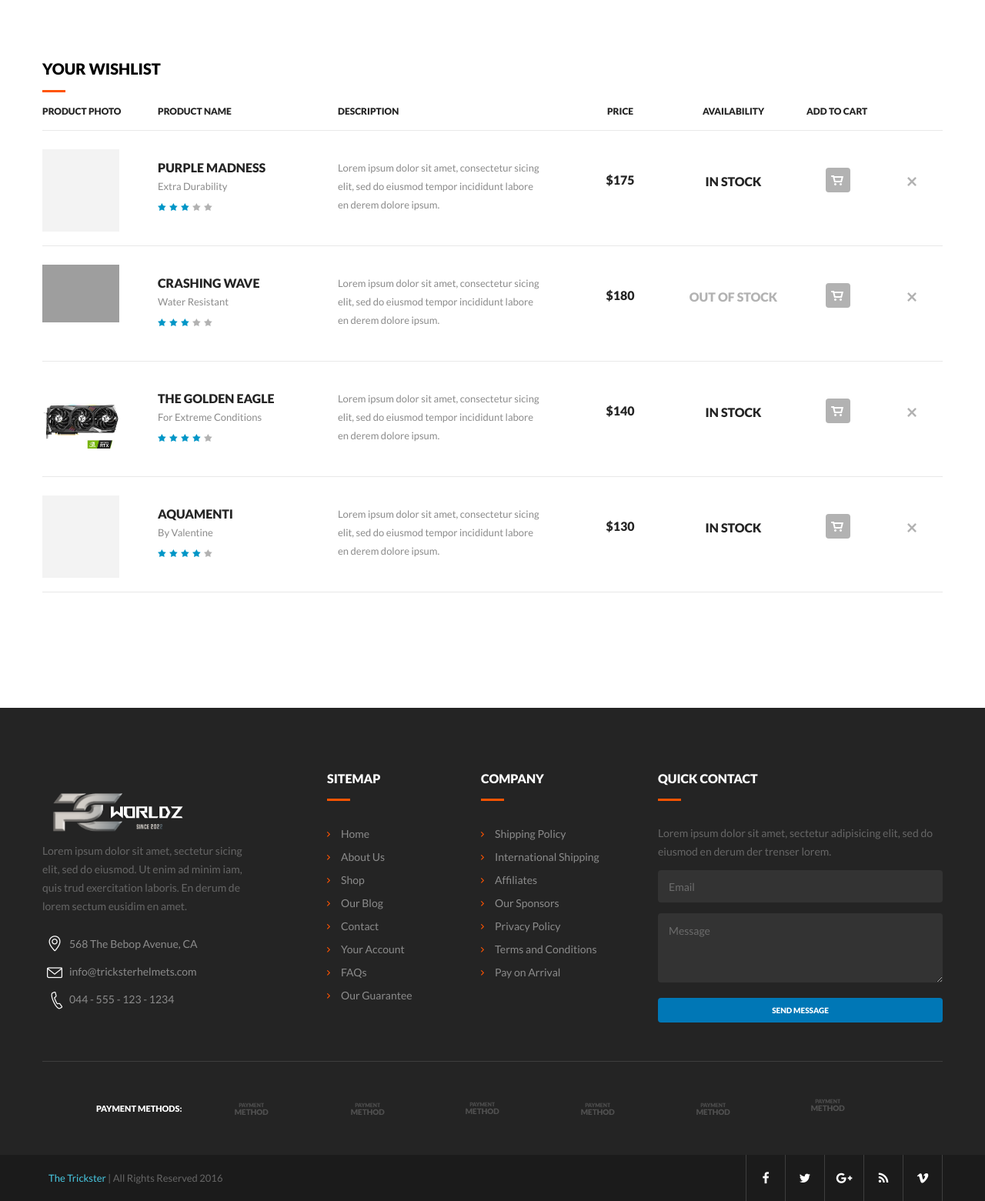
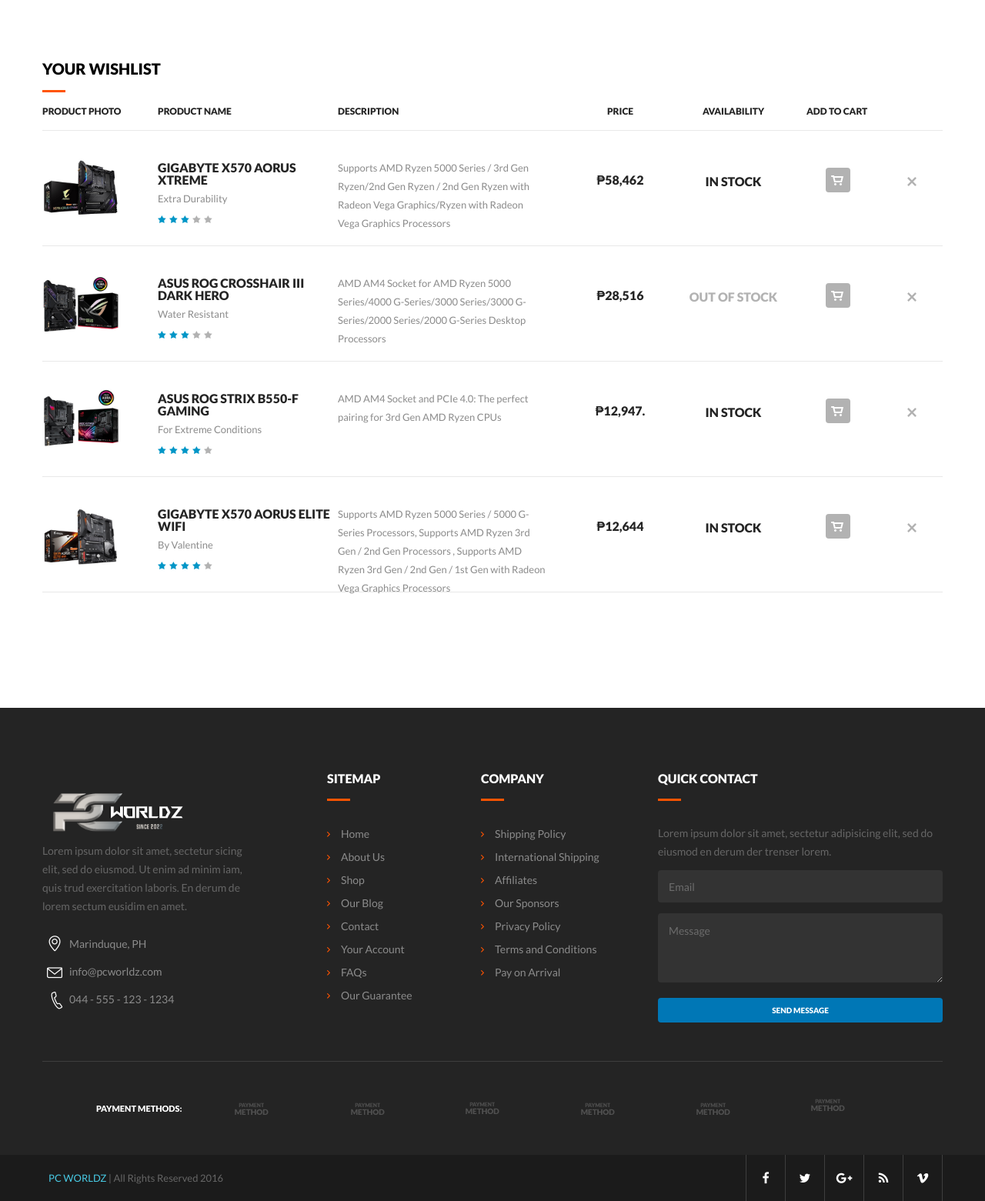
Before and after one commit to JeSaludo/Aquino_Peralta_Saludo_IT2F_finalProject_PCWorldz, a PHP site: page /wishlist.php in a window 1280 px wide. Shown: the part 202-1763 px from the top of the page at 77% size. Run offline with PHP 8.4, Linux system fonts and the light colour scheme; some libraries are stand-ins or nearby versions; grey boxes are pictures that could not be loaded.

Commit message:
Updated Wishlist

```diff
--- a/wishlist.php
+++ b/wishlist.php
@@ -10,7 +10,7 @@
   <link rel="stylesheet" href="css/style.min.css">
   <!-- favicon -->
   <link rel="icon" href="favicon.ico">
-  <title>The Trickster | Wishlist</title>
+  <title>PC WORLDZ | Wishlist</title>
 </head>
 <body>
 
@@ -45,7 +45,7 @@
 
         <!-- FORM ROW -->
         <div class="form-row separated">
-          <button class="button dark full">Register to Trickster!</button>
+          <button class="button dark full">Register to PC WORLDZ!</button>
         </div>
         <!-- /FORM ROW -->
       </form>
@@ -59,7 +59,7 @@
 
     <!-- FORM POPUP COLUMN -->
     <div class="form-popup-column small">
-      <h2 class="subsection-title medium">Login to Trickster</h2>
+      <h2 class="subsection-title medium">Login to PC WORLDZ</h2>
       <hr class="line-separator">
       <!-- FORM -->
       <form>
@@ -342,7 +342,7 @@
       <!-- LOGO -->
       <figure class="logo">
         <img src="img/logo.png" alt="logo">
-        <figcaption>The Trickster</figcaption>
+        <figcaption>PC WORLDZ</figcaption>
       </figure>
       <!-- /LOGO -->
 
@@ -658,59 +658,21 @@
             </svg>
             <!-- /SVG ARROW -->
           </a>
-
           <!-- MENU DROPDOWN -->
           <ul class="menu-dropdown">
             <!-- MENU DROPDOWN ITEM -->
             <li class="menu-dropdown-item">
-              <a href="shop-sidebar-grid.html">Sidebar 3 Col Grid</a>
+              <a href="shop-list.php">Motherboards</a>
             </li>
-            <!-- /MENU DROPDOWN ITEM -->
-
-            <!-- MENU DROPDOWN ITEM -->
             <li class="menu-dropdown-item">
-              <a href="shop-grid.html">4 Columns Grid</a>
+              <a href="shop-list2.php">Processors</a>
             </li>
-            <!-- /MENU DROPDOWN ITEM -->
-
-            <!-- MENU DROPDOWN ITEM -->
             <li class="menu-dropdown-item">
-              <a href="shop-sidebar-list.html">Sidebar 3 Col List</a>
+              <a href="shop-list3.php">Graphic Cards</a>
             </li>
-            <!-- /MENU DROPDOWN ITEM -->
-
-            <!-- MENU DROPDOWN ITEM -->
-            <li class="menu-dropdown-item">
-              <a href="shop-list.html">4 Columns List</a>
+
             </li>
-            <!-- /MENU DROPDOWN ITEM -->
-
-            <!-- MENU DROPDOWN ITEM -->
-            <li class="menu-dropdown-item">
-              <a href="#">Product Pages</a>
-              <!-- SVG ARROW -->
-              <svg class="svg-arrow tiny">
-                <use xlink:href="#svg-arrow"></use>
-              </svg>
-              <!-- /SVG ARROW -->
-
-              <!-- MENU DROPDOWN -->
-              <ul class="menu-dropdown">
-                <!-- MENU DROPDOWN ITEM -->
-                <li class="menu-dropdown-item">
-                  <a href="product-page-v1.html">Product Page V1</a>
-                </li>
-                <!-- /MENU DROPDOWN ITEM -->
-
-                <!-- MENU DROPDOWN ITEM -->
-                <li class="menu-dropdown-item">
-                  <a href="product-page-v2.html">Product Page V2</a>
-                </li>
-                <!-- /MENU DROPDOWN ITEM -->
-              </ul>
-              <!-- /MENU DROPDOWN -->
-            </li>
-            <!-- /MENU DROPDOWN ITEM -->
+
           </ul>
           <!-- /MENU DROPDOWN -->
         </li>
@@ -718,7 +680,7 @@
 
         <!-- MAIN MENU ITEM -->
         <li class="main-menu-item">
-          <a href="blog.html">Our Blog</a>
+          <a href="blog.php">Our Blog</a>
         </li>
         <!-- /MAIN MENU ITEM -->
 
@@ -737,175 +699,43 @@
           <div class="content-dropdown with-bg">
             <!-- CONTENT DROPDOWN COLUMN -->
             <div class="content-dropdown-column">
-              <h6 class="title tiny secondary">Main Features</h6>
-              <hr class="line-separator">
-              <!-- LINK LIST -->
-              <ul class="link-list simple">
-                <!-- LINK LIST ITEM -->
-                <li class="link-list-item">
-                  <a href="index.html">Trickster Home</a>
-                </li>
-                <!-- /LINK LIST ITEM -->
-
-                <!-- LINK LIST ITEM -->
-                <li class="link-list-item">
-                  <a href="product-builder-v1.html">Product Builder V1</a>
-                </li>
-                <!-- /LINK LIST ITEM -->
-
-                <!-- LINK LIST ITEM -->
-                <li class="link-list-item">
-                  <a href="product-builder-v2.html">Product Builder V2</a>
-                </li>
-                <!-- /LINK LIST ITEM -->
-
-                <!-- LINK LIST ITEM -->
-                <li class="link-list-item">
-                  <a href="blog.html">Trickster Blog</a>
-                </li>
-                <!-- /LINK LIST ITEM -->
-
-                <!-- LINK LIST ITEM -->
-                <li class="link-list-item">
-                  <a href="post.html">Blog Post</a>
-                </li>
-                <!-- /LINK LIST ITEM -->
-
-                <!-- LINK LIST ITEM -->
-                <li class="link-list-item">
-                  <a href="contactus.html">Contact Page</a>
-                </li>
-                <!-- /LINK LIST ITEM -->
-              </ul>
-              <!-- /LINK LIST -->
-
-              <!-- LINK LIST -->
-              <ul class="link-list simple">
-                <!-- LINK LIST ITEM -->
-                <li class="link-list-item">
-                  <a href="404.html">Error Page</a>
-                </li>
-                <!-- /LINK LIST ITEM -->
-
-                <!-- LINK LIST ITEM -->
-                <li class="link-list-item">
-                  <a href="aboutus.html">About Us</a>
-                </li>
-                <!-- /LINK LIST ITEM -->
-
-                <!-- LINK LIST ITEM -->
-                <li class="link-list-item">
-                  <a href="menu-dropdowns.html">Menu &amp; DDowns</a>
-                </li>
-                <!-- /LINK LIST ITEM -->
-
-                <!-- LINK LIST ITEM -->
-                <li class="link-list-item">
-                  <a href="shortcodes.html">Shortcodes</a>
-                </li>
-                <!-- /LINK LIST ITEM -->
-
-                <!-- LINK LIST ITEM -->
-                <li class="link-list-item">
-                  <a href="login-popup.html">Login Popup</a>
-                </li>
-                <!-- /LINK LIST ITEM -->
-
-                <!-- LINK LIST ITEM -->
-                <li class="link-list-item">
-                  <a href="ratings-popup.html">Ratings Popup</a>
-                </li>
-                <!-- /LINK LIST ITEM -->
-              </ul>
-              <!-- /LINK LIST -->
-            </div>
-            <!-- /CONTENT DROPDOWN COLUMN -->
-
-            <!-- CONTENT DROPDOWN COLUMN -->
-            <div class="content-dropdown-column">
-              <h6 class="title tiny secondary">Shop</h6>
-              <hr class="line-separator">
-              <!-- LINK LIST -->
-              <ul class="link-list simple">
-                <!-- LINK LIST ITEM -->
-                <li class="link-list-item">
-                  <a href="shop-sidebar-grid.html">Sidebar 3 Col Grid</a>
-                </li>
-                <!-- /LINK LIST ITEM -->
-
-                <!-- LINK LIST ITEM -->
-                <li class="link-list-item">
-                  <a href="shop-grid.html">4 Columns Grid</a>
-                </li>
-                <!-- /LINK LIST ITEM -->
-
-                <!-- LINK LIST ITEM -->
-                <li class="link-list-item">
-                  <a href="shop-sidebar-list.html">Sidebar 3 Col List</a>
-                </li>
-                <!-- /LINK LIST ITEM -->
-
-                <!-- LINK LIST ITEM -->
-                <li class="link-list-item">
-                  <a href="shop-list.html">4 Columns List</a>
-                </li>
-                <!-- /LINK LIST ITEM -->
-
-                <!-- LINK LIST ITEM -->
-                <li class="link-list-item">
-                  <a href="product-page-v1.html">Product Page V1</a>
-                </li>
-                <!-- /LINK LIST ITEM -->
-
-                <!-- LINK LIST ITEM -->
-                <li class="link-list-item">
-                  <a href="product-page-v1.html">Product Page V2</a>
-                </li>
-                <!-- /LINK LIST ITEM -->
-              </ul>
-              <!-- /LINK LIST -->
-            </div>
-            <!-- /CONTENT DROPDOWN COLUMN -->
-
-            <!-- CONTENT DROPDOWN COLUMN -->
-            <div class="content-dropdown-column">
               <h6 class="title tiny secondary">Account</h6>
               <hr class="line-separator">
               <!-- LINK LIST -->
               <ul class="link-list simple">
                 <!-- LINK LIST ITEM -->
                 <li class="link-list-item">
-                  <a href="identification.html">Identification</a>
+                  <a href="index.html">Identification</a>
                 </li>
                 <!-- /LINK LIST ITEM -->
 
                 <!-- LINK LIST ITEM -->
                 <li class="link-list-item">
-                  <a href="billing-shipping.html">Billing and Shipping</a>
+                  <a href="billing-shipping.php">Billing and Shipping</a>
                 </li>
                 <!-- /LINK LIST ITEM -->
 
                 <!-- LINK LIST ITEM -->
                 <li class="link-list-item">
-                  <a href="confirmation.html">Confirmation</a>
+                  <a href="confirmation.php">Confirmation</a>
                 </li>
                 <!-- /LINK LIST ITEM -->
 
                 <!-- LINK LIST ITEM -->
                 <li class="link-list-item">
-                  <a href="cart.html">Shopping Cart</a>
+                  <a href="cart.php">Shopping Cart</a>
                 </li>
                 <!-- /LINK LIST ITEM -->
 
                 <!-- LINK LIST ITEM -->
                 <li class="link-list-item">
-                  <a href="wishlist.html">Wishlist</a>
+                  <a href="wishlist.php">Wishlist</a>
                 </li>
                 <!-- /LINK LIST ITEM -->
 
                 <!-- LINK LIST ITEM -->
                 <li class="link-list-item">
-                  <a href="profile.html">Your Account</a>
+                  <a href="profile.php">Your Account</a>
                 </li>
                 <!-- /LINK LIST ITEM -->
               </ul>
@@ -1358,7 +1188,7 @@
             <!-- PRODUCT IMG -->
             <a href="product-page-v1.html">
               <figure class="product-img small">
-                <img src="img/products/11.jpg" alt="product11">
+                <img src="img/products/01.png" alt="product11">
               </figure>
             </a>
             <!-- /PRODUCT IMG -->
@@ -1368,7 +1198,10 @@
           <!-- PRODUCT TABLE NAME -->
           <div class="product-table-name">
             <a href="product-page-v1.html">
-              <h6 class="title small">Purple Madness</h6>
+              <h6 class="title small"> <?php
+              $item = simplexml_load_file('data/Saludo-Peralta-Aquino_IT2F_PcWorldz.xml');
+              echo $item->product[0]->name;
+              ?></h6>
             </a>
             <p class="product-description small">Extra Durability</p>
             <!-- RATING -->
@@ -1429,13 +1262,19 @@
 
           <!-- PRODUCT TABLE DESCRIPTION -->
           <div class="product-table-description">
-            <p class="tiny">Lorem ipsum dolor sit amet, consectetur sicing elit, sed do eiusmod tempor incididunt labore en derem dolore ipsum.</p>
+            <p class="tiny"> <?php
+             $item = simplexml_load_file('data/Saludo-Peralta-Aquino_IT2F_PcWorldz.xml');
+              echo $item->product[0]->description;
+              ?></p>
           </div>
           <!-- /PRODUCT TABLE DESCRIPTION -->
 
           <!-- PRODUCT TABLE PRICE -->
           <div class="product-table-price">
-            <h6 class="product-price">$175</h6>
+            <h6 class="product-price"><?php
+             $item = simplexml_load_file('data/Saludo-Peralta-Aquino_IT2F_PcWorldz.xml');
+              echo $item->product[0]->price;
+              ?></h6>
           </div>
           <!-- /PRODUCT TABLE PRICE -->
 
@@ -1478,7 +1317,7 @@
             <!-- PRODUCT IMG -->
             <a href="product-page-v1.html">
               <figure class="product-img small">
-                <img src="img/products/06.jpg" alt="product06">
+                <img src="img/products/02.png" alt="product06">
               </figure>
             </a>
             <!-- /PRODUCT IMG -->
@@ -1488,7 +1327,10 @@
           <!-- PRODUCT TABLE NAME -->
           <div class="product-table-name">
             <a href="product-page-v1.html">
-              <h6 class="title small">Crashing Wave</h6>
+              <h6 class="title small"><?php
+             $item = simplexml_load_file('data/Saludo-Peralta-Aquino_IT2F_PcWorldz.xml');
+              echo $item->product[1]->name;
+              ?></h6>
             </a>
             <p class="product-description small">Water Resistant</p>
             <!-- RATING -->
@@ -1549,13 +1391,19 @@
 
           <!-- PRODUCT TABLE DESCRIPTION -->
           <div class="product-table-description">
-            <p class="tiny">Lorem ipsum dolor sit amet, consectetur sicing elit, sed do eiusmod tempor incididunt labore en derem dolore ipsum.</p>
+            <p class="tiny"><?php
+             $item = simplexml_load_file('data/Saludo-Peralta-Aquino_IT2F_PcWorldz.xml');
+              echo $item->product[1]->description;
+              ?></p>
           </div>
           <!-- /PRODUCT TABLE DESCRIPTION -->
 
           <!-- PRODUCT TABLE PRICE -->
           <div class="product-table-price">
-            <h6 class="product-price">$180</h6>
+            <h6 class="product-price"><?php
+             $item = simplexml_load_file('data/Saludo-Peralta-Aquino_IT2F_PcWorldz.xml');
+              echo $item->product[1]->price;
+              ?></h6>
           </div>
           <!-- /PRODUCT TABLE PRICE -->
 
@@ -1598,7 +1446,7 @@
             <!-- PRODUCT IMG -->
             <a href="product-page-v1.html">
               <figure class="product-img small">
-                <img src="img/products/01.jpg" alt="product01">
+                <img src="img/products/03.png" alt="product01">
               </figure>
             </a>
             <!-- /PRODUCT IMG -->
@@ -1608,7 +1456,10 @@
           <!-- PRODUCT TABLE NAME -->
           <div class="product-table-name">
             <a href="product-page-v1.html">
-              <h6 class="title small">The Golden Eagle</h6>
+              <h6 class="title small"><?php
+             $item = simplexml_load_file('data/Saludo-Peralta-Aquino_IT2F_PcWorldz.xml');
+              echo $item->product[2]->name;
+              ?></h6>
             </a>
             <p class="product-description small">For Extreme Conditions</p>
             <!-- RATING -->
@@ -1669,13 +1520,19 @@
 
           <!-- PRODUCT TABLE DESCRIPTION -->
           <div class="product-table-description">
-            <p class="tiny">Lorem ipsum dolor sit amet, consectetur sicing elit, sed do eiusmod tempor incididunt labore en derem dolore ipsum.</p>
+            <p class="tiny"><?php
+             $item = simplexml_load_file('data/Saludo-Peralta-Aquino_IT2F_PcWorldz.xml');
+              echo $item->product[2]->description;
+              ?></p>
           </div>
           <!-- /PRODUCT TABLE DESCRIPTION -->
 
           <!-- PRODUCT TABLE PRICE -->
           <div class="product-table-price">
-            <h6 class="product-price">$140</h6>
+            <h6 class="product-price"><?php
+             $item = simplexml_load_file('data/Saludo-Peralta-Aquino_IT2F_PcWorldz.xml');
+              echo $item->product[2]->price;
+              ?></h6>
           </div>
           <!-- /PRODUCT TABLE PRICE -->
 
@@ -1718,7 +1575,7 @@
             <!-- PRODUCT IMG -->
             <a href="product-page-v1.html">
               <figure class="product-img small">
-                <img src="img/products/12.jpg" alt="product12">
+                <img src="img/products/04.png" alt="product12">
               </figure>
             </a>
             <!-- /PRODUCT IMG -->
@@ -1728,7 +1585,10 @@
           <!-- PRODUCT TABLE NAME -->
           <div class="product-table-name">
             <a href="product-page-v1.html">
-              <h6 class="title small">Aquamenti</h6>
+              <h6 class="title small"><?php
+             $item = simplexml_load_file('data/Saludo-Peralta-Aquino_IT2F_PcWorldz.xml');
+              echo $item->product[3]->name;
+              ?></h6>
             </a>
             <p class="product-description small">By Valentine</p>
             <!-- RATING -->
@@ -1789,13 +1649,19 @@
 
           <!-- PRODUCT TABLE DESCRIPTION -->
           <div class="product-table-description">
-            <p class="tiny">Lorem ipsum dolor sit amet, consectetur sicing elit, sed do eiusmod tempor incididunt labore en derem dolore ipsum.</p>
+            <p class="tiny"><?php
+             $item = simplexml_load_file('data/Saludo-Peralta-Aquino_IT2F_PcWorldz.xml');
+              echo $item->product[3]->description;
+              ?></p>
           </div>
           <!-- /PRODUCT TABLE DESCRIPTION -->
 
           <!-- PRODUCT TABLE PRICE -->
           <div class="product-table-price">
-            <h6 class="product-price">$130</h6>
+            <h6 class="product-price"><?php
+             $item = simplexml_load_file('data/Saludo-Peralta-Aquino_IT2F_PcWorldz.xml');
+              echo $item->product[3]->price;
+              ?></h6>
           </div>
           <!-- /PRODUCT TABLE PRICE -->
 
@@ -1856,14 +1722,14 @@
           <!-- CONTACTUS LIST ITEM -->
           <li class="contactus-list-item">
             <i class="s-icon icon-location-pin"></i>
-            <p>568 The Bebop Avenue, CA</p>
+            <p>Marinduque, PH</p>
           </li>
           <!-- /CONTACTUS LIST ITEM -->
 
           <!-- CONTACTUS LIST ITEM -->
           <li class="contactus-list-item">
             <i class="s-icon icon-envelope"></i>
-            <a href="mailto:info@tricksterhelmets.com" class="link">info@tricksterhelmets.com</a>
+            <a href="mailto:info@tricksterhelmets.com" class="link">info@pcworldz.com</a>
           </li>
           <!-- /CONTACTUS LIST ITEM -->
 
@@ -2171,7 +2037,7 @@
   <div class="widget-line-wrap dark widget-line-copy">
     <!-- WIDGET LINE -->
     <div class="widget-line big">
-      <p class="copyright"><span class="bold">The Trickster</span> | All Rights Reserved 2016</p>
+      <p class="copyright"><span class="bold">PC WORLDZ</span> | All Rights Reserved 2016</p>
       <!-- ACTIONS LIST -->
       <ul class="actions-list right">
         <!-- ACTIONS LIST ITEM -->
```
